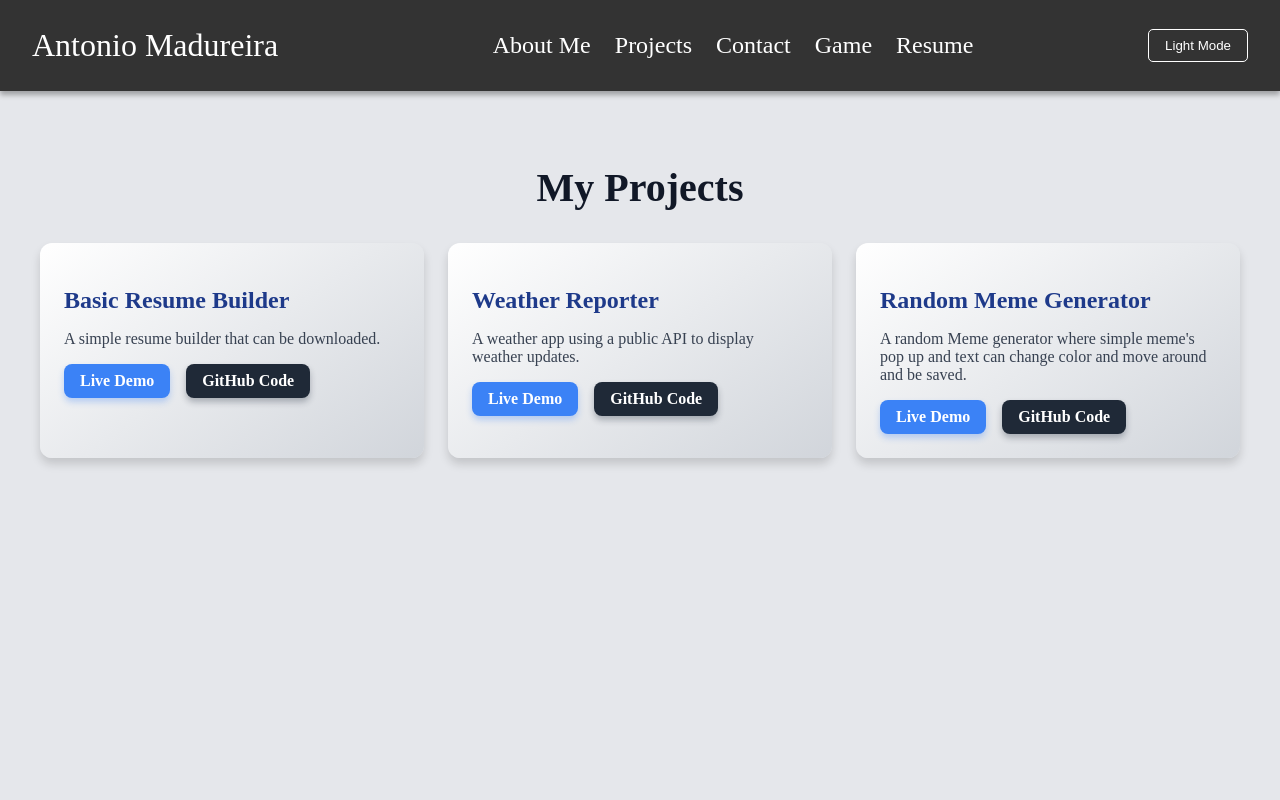
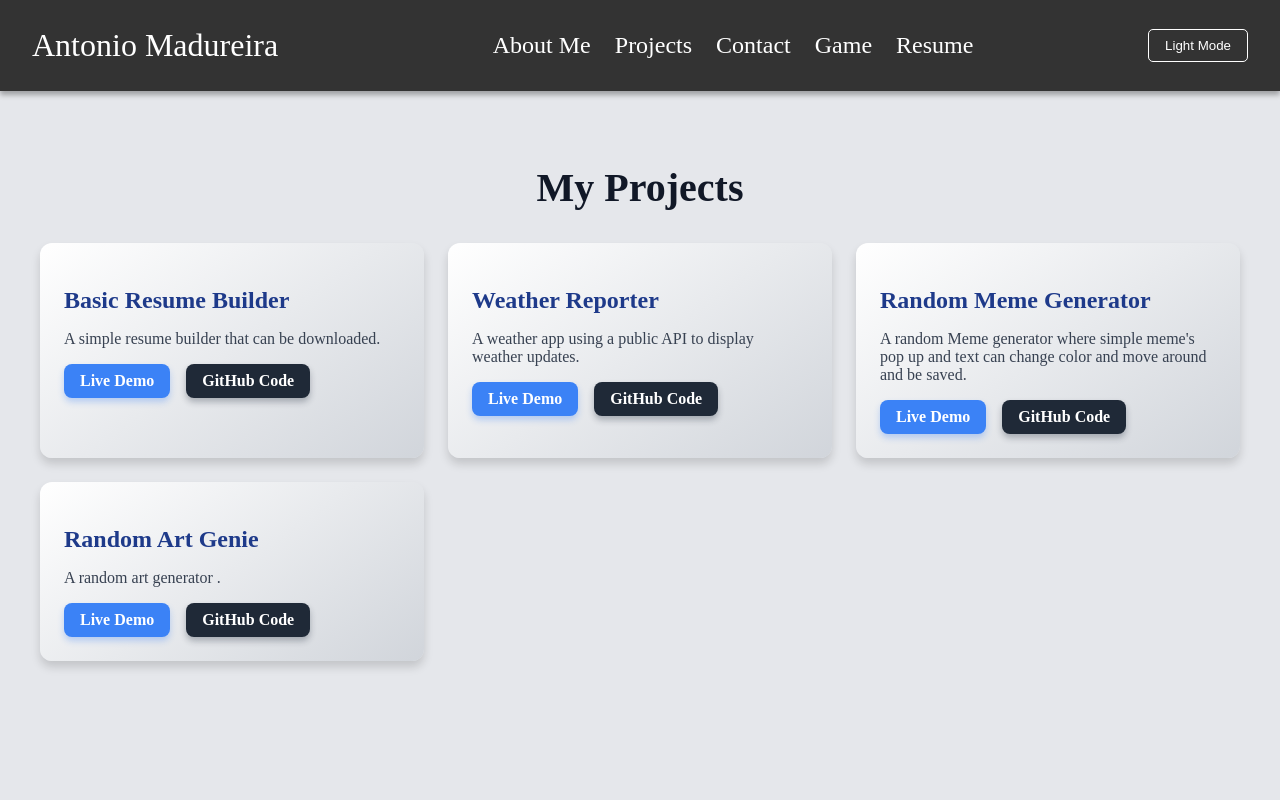
Before and after one commit to AntonioMadureira22/myportfolio2024, a React (Create React App) app: page /projects in a window 1280 px wide. Shown: the top 800 px of the page. Built offline with nearby package versions, Linux system fonts and the light colour scheme; the HTML template or start-up script is replaced by a standard one; a web font is replaced by a local one.

Commit message:
added a new project

```diff
--- a/src/components/mywork/projects.jsx
+++ b/src/components/mywork/projects.jsx
@@ -19,6 +19,12 @@ const projects = [
     description: "A random Meme generator where simple meme's pop up and text can change color and move around and be saved.",
     liveLink: "https://silly-valkyrie-e48ff3.netlify.app/",
     githubLink: "https://github.com/AntonioMadureira22/meme-generator",
+  },
+  {
+    title: "Random Art Genie",
+    description: "A random art generator .",
+    liveLink: "https://randomartgenie.netlify.app/",
+    githubLink: "https://github.com/AntonioMadureira22/random-art-generator",
   },
 
 ];
```
